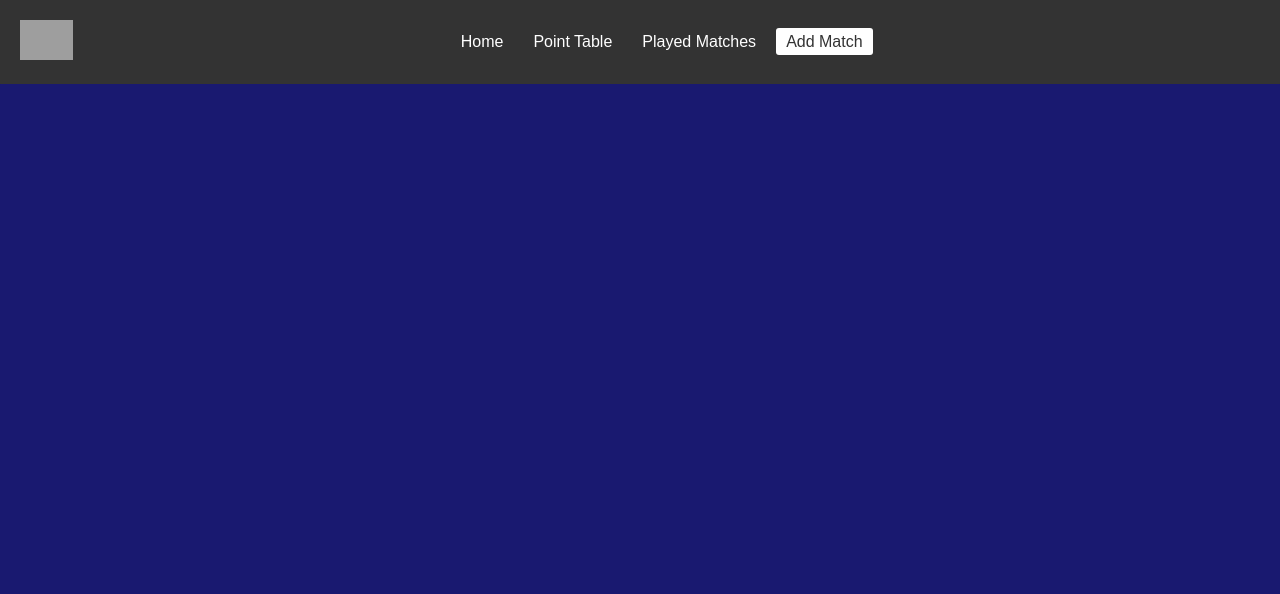
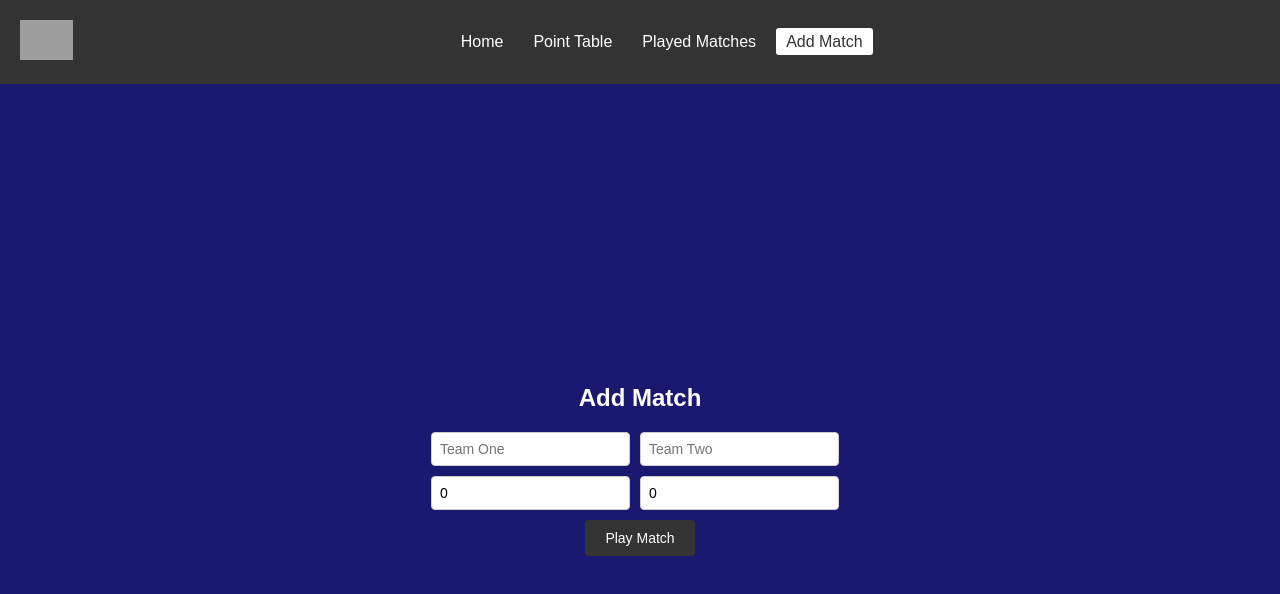
Before and after one commit to Gayan21/premier_league_Manager, a React (Create React App) app: page /add-match in a window 1280 px wide. Shown: the top 594 px of the page. Built offline with nearby package versions, Linux system fonts and the light colour scheme; grey boxes are pictures that could not be loaded.

Commit message:
added admatch screen and styles

```diff
--- /dev/null
+++ b/src/AddMatch.css
@@ -0,0 +1,43 @@
+/* AddMatch.css */
+
+.add-match-container {
+    display: flex;
+    flex-direction: column;
+    align-items: center;
+    margin-top: 40px;
+  }
+
+  .add-match-container h2 {
+    margin-bottom: 20px;
+    color: #fff;
+    font-size: 24px;
+  }
+
+  .team-inputs,
+  .goals-inputs {
+    display: flex;
+    margin-bottom: 10px;
+  }
+
+  .team-inputs input,
+  .goals-inputs input {
+    margin-right: 10px;
+    padding: 8px;
+    border: 1px solid #ccc;
+    border-radius: 4px;
+    font-size: 14px;
+  }
+
+  .play-match-button {
+    padding: 10px 20px;
+    background-color: #333;
+    color: #fff;
+    border: none;
+    border-radius: 4px;
+    font-size: 14px;
+    cursor: pointer;
+  }
+
+  .play-match-button:hover {
+    background-color: #555;
+  }
--- /dev/null
+++ b/src/AddMatch.js
@@ -0,0 +1,54 @@
+import React, { useState } from 'react';
+import './AddMatch.css';
+
+const AddMatch = () => {
+  const [teamOne, setTeamOne] = useState('');
+  const [teamTwo, setTeamTwo] = useState('');
+  const [goalsOne, setGoalsOne] = useState(0);
+  const [goalsTwo, setGoalsTwo] = useState(0);
+
+  const handleTeamOneChange = (event) => {
+    setTeamOne(event.target.value);
+  };
+
+  const handleTeamTwoChange = (event) => {
+    setTeamTwo(event.target.value);
+  };
+
+  const handleGoalsOneChange = (event) => {
+    setGoalsOne(parseInt(event.target.value));
+  };
+
+  const handleGoalsTwoChange = (event) => {
+    setGoalsTwo(parseInt(event.target.value));
+  };
+
+  const handlePlayMatch = () => {
+    // Perform action when "Play Match" button is clicked
+    console.log('Playing match:', teamOne, goalsOne, '-', teamTwo, goalsTwo);
+    // Reset input fields
+    setTeamOne('');
+    setTeamTwo('');
+    setGoalsOne(0);
+    setGoalsTwo(0);
+  };
+
+  return (
+    <div className="add-match-container">
+      <h2>Add Match</h2>
+      <div className="team-inputs">
+        <input type="text" value={teamOne} onChange={handleTeamOneChange} placeholder="Team One" />
+        <input type="text" value={teamTwo} onChange={handleTeamTwoChange} placeholder="Team Two" />
+      </div>
+      <div className="goals-inputs">
+        <input type="number" value={goalsOne} onChange={handleGoalsOneChange} placeholder="Goals by Team One" />
+        <input type="number" value={goalsTwo} onChange={handleGoalsTwoChange} placeholder="Goals by Team Two" />
+      </div>
+      <button className="play-match-button" onClick={handlePlayMatch}>
+        Play Match
+      </button>
+    </div>
+  );
+};
+
+export default AddMatch;
--- a/src/App.js
+++ b/src/App.js
@@ -5,7 +5,8 @@ import PremierLeagueLogo from './Premier_League.png';
 import Home from './Home';
 import PointsTable from './Point_Table';
 import PlayedMatches from './PlayedMatches';
-// import AddMatch from './AddMatch';
+
+import AddMatch from './AddMatch';
 
 const App = () => {
   return (
@@ -40,7 +41,7 @@ const App = () => {
             <Route path="/" element={<Home />} />
             <Route path="/point-table" element={<PointsTable />} />
             <Route path="/played-matches" element={<PlayedMatches />} />
-            {/* <Route path="/add-match" element={<AddMatch />} /> */}
+            <Route path="/add-match" element={<AddMatch />} />
             {/* Add this route */}
             {/* Add routes for other components */}
           </Routes>
```
